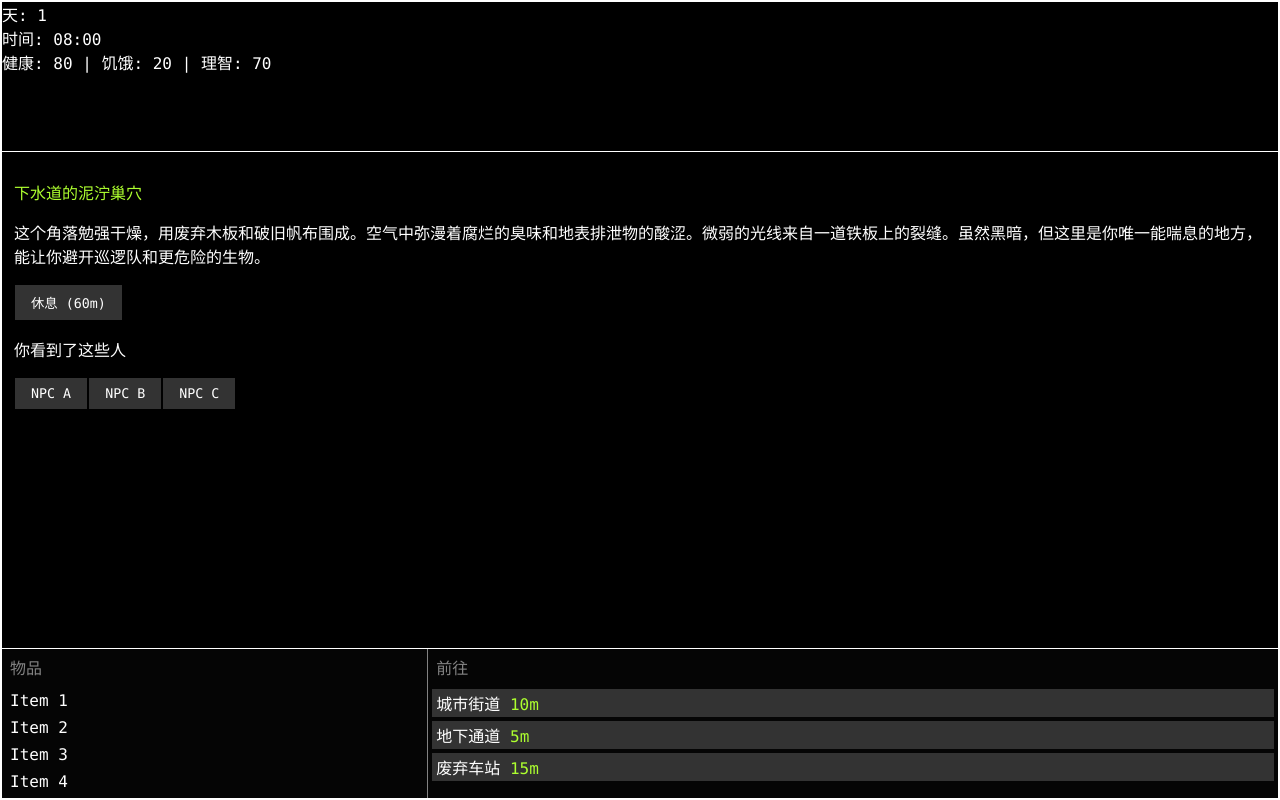
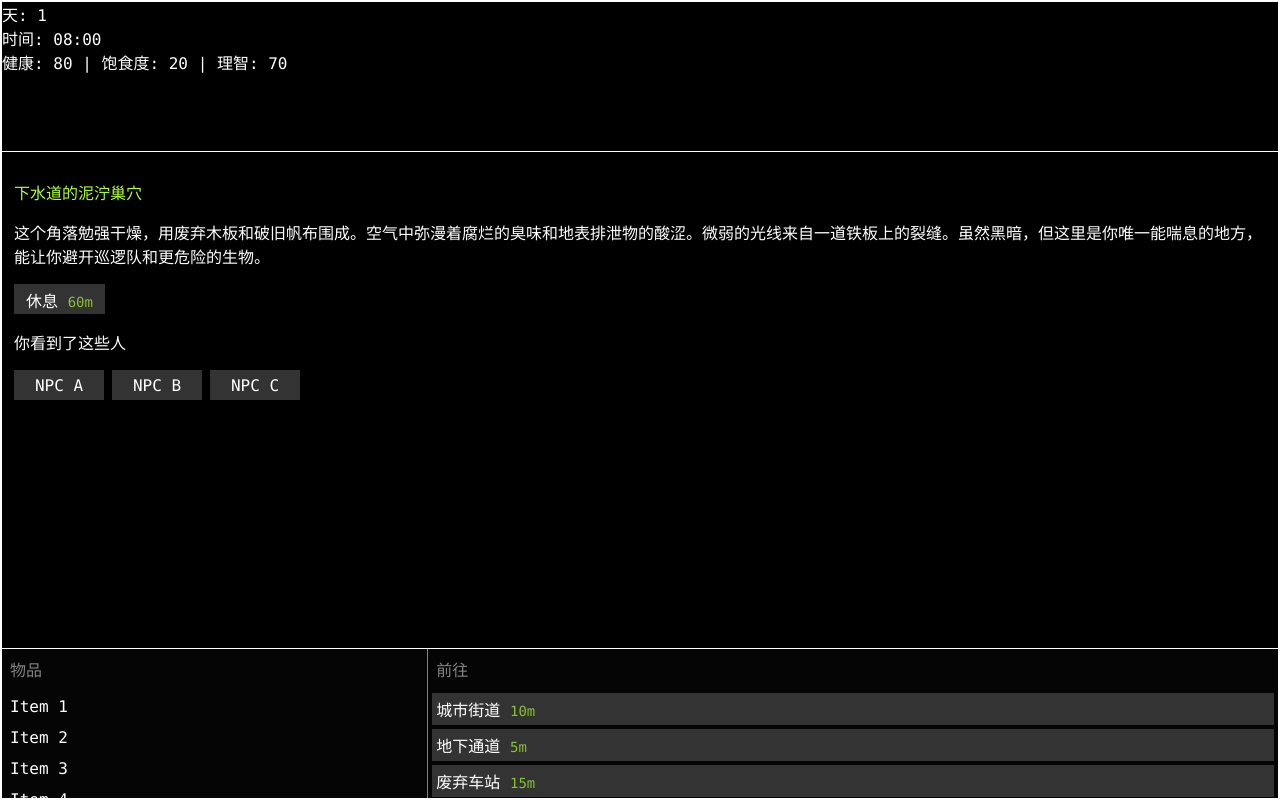
Before and after one commit to sevenxmonkey/sewer-hideout-game, a React (Create React App) app: page / in a window 1280 px wide. Built offline with nearby package versions, Linux system fonts and the light colour scheme.

Commit message:
fix: add advance time to event

```diff
--- a/src/App.scss
+++ b/src/App.scss
@@ -14,6 +14,8 @@ body,
   height: 100%;
   /* 不再全局禁止滚动：允许内部可滚动容器工作，但仍防止滚动穿透/拖拽刷新 */
   overscroll-behavior: none; /* 防止滚动穿透 / 拖拽刷新（非 iOS Safari） */
+
+  font-size: 16px;
 }
 
 /* .App 的高度由 --vh 管理，内部滚动应在各自容器上开启（overflow:auto） */
@@ -58,9 +60,12 @@ button {
   background-color: #333;
   color: white;
   border: none;
-  padding: 8px 16px;
+  padding: 4px 12px;
   cursor: pointer;
-  margin: 1px;
+  margin-right: 8px;
+  font-size: 16px;
+  min-width: 90px;
+  height: 30px;
 }
 
 select {
@@ -142,7 +147,7 @@ select {
 
 .panel-label,
 .item {
-  padding: 2px 4px;
+  padding: 4px;
   margin: 4px;
 }
 
@@ -153,5 +158,6 @@ select {
 }
 
 .time-cost {
-  color: greenyellow;
+  color: rgba(172, 255, 47, 0.7);
+  font-size: 14px;
 }
--- a/src/components/SceneView.tsx
+++ b/src/components/SceneView.tsx
@@ -3,7 +3,7 @@ import { useGame } from '../store/GameContext';
 import { useLocalization } from '../store/LocalizationContext';
 
 export const SceneView: React.FC = () => {
-  const { state } = useGame();
+  const { state, advanceTime } = useGame();
   const { t } = useLocalization();
 
   const loc = state.map.allLocations[state.player.locationId];
@@ -16,8 +16,8 @@ export const SceneView: React.FC = () => {
       {/* actions and npc list combined here */}
       <div className="actions-panel">
         {loc.localActions.map((a) => (
-          <button key={a.nextActionType}>
-            {t(a.labelKey)} ({a.timeCostMinutes}m)
+          <button key={a.nextActionType} onClick={() => advanceTime(a.timeCostMinutes)}>
+            {t(a.labelKey)} <span className="time-cost">{a.timeCostMinutes}m</span>
           </button>
         ))}
       </div>
--- a/src/interfaces/IPlayerState.ts
+++ b/src/interfaces/IPlayerState.ts
@@ -8,7 +8,7 @@
  */
 export interface IPlayerState {
   health: number; // 健康值 (0-100)
-  hunger: number; // 饥饿度 (0-100, 越高越饿)
+  hunger: number; // 饱食度度 (0-100, 越高越饿)
   sanity: number; // 精神值 (0-100)
   dirtiness: number; // 干净值 (0-100, 越高越脏)
   combatSkill: number; // 武力值
--- a/src/interfaces/IRuntimeState.ts
+++ b/src/interfaces/IRuntimeState.ts
@@ -10,7 +10,7 @@ export interface IRuntimeState {
   dayNumber: number;
   gameTime: number; // 以分钟计，0到 1440 (24 * 60)
   isRunning: boolean; // 游戏是否在运行 (未暂停/未结束)
-  accumulatedMinutes?: number; // 用于累计不足 60 分钟的时间，供饥饿计算使用（可选，默认为 0）
+  accumulatedMinutes?: number; // 用于累计不足 60 分钟的时间，供饱食度计算使用（可选，默认为 0）
 
   // 未来可扩展：majorDecisions: Set<string> (存储关键剧情抉择)
 }
--- a/src/locales/zh-CN.json
+++ b/src/locales/zh-CN.json
@@ -42,7 +42,7 @@
     "day": "天",
     "actions": "行动",
     "location": "位置",
-    "hunger": "饥饿",
+    "hunger": "饱食度",
     "sanity": "理智",
     "health": "健康",
     "language": "语言"
```
